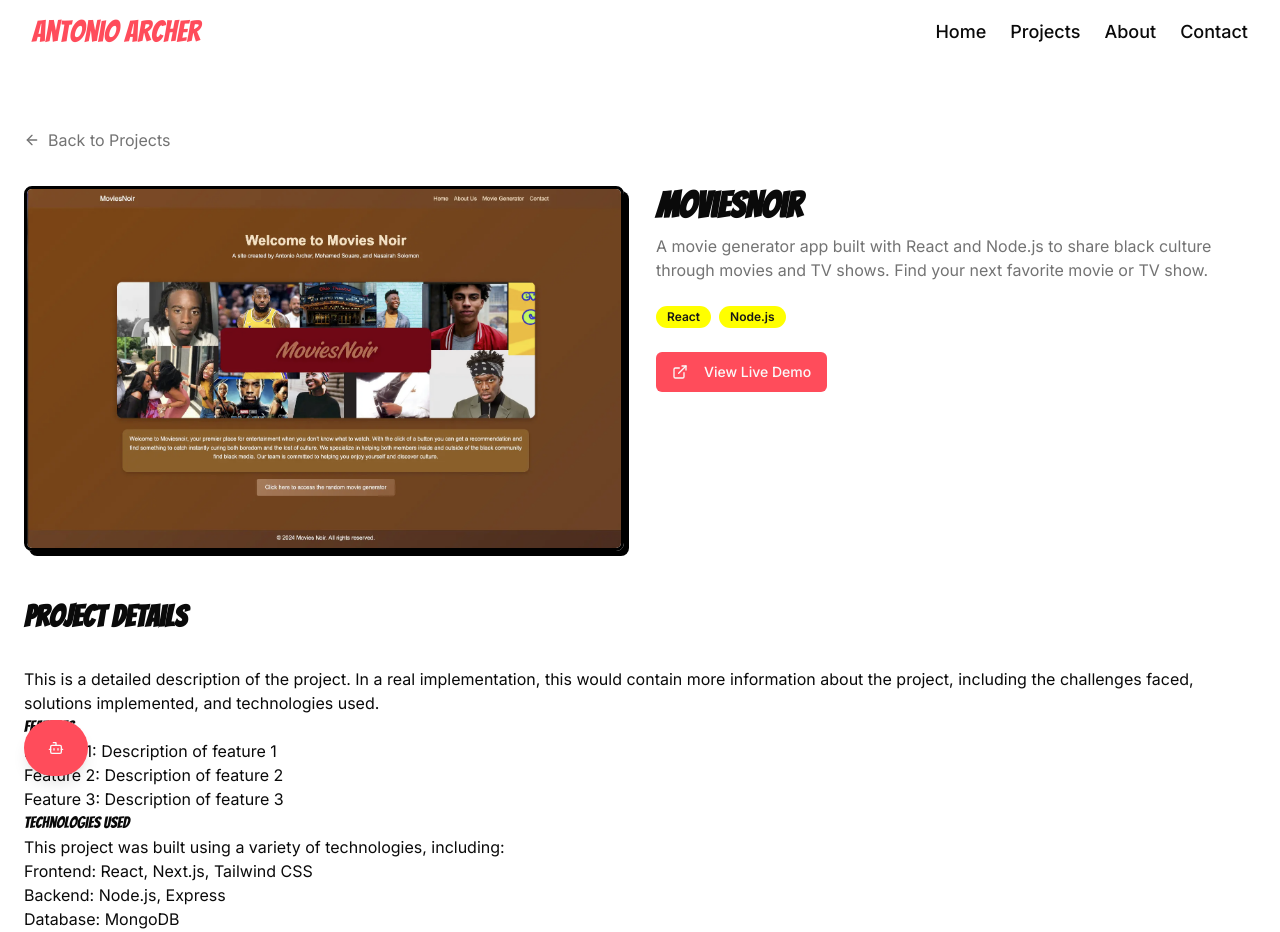
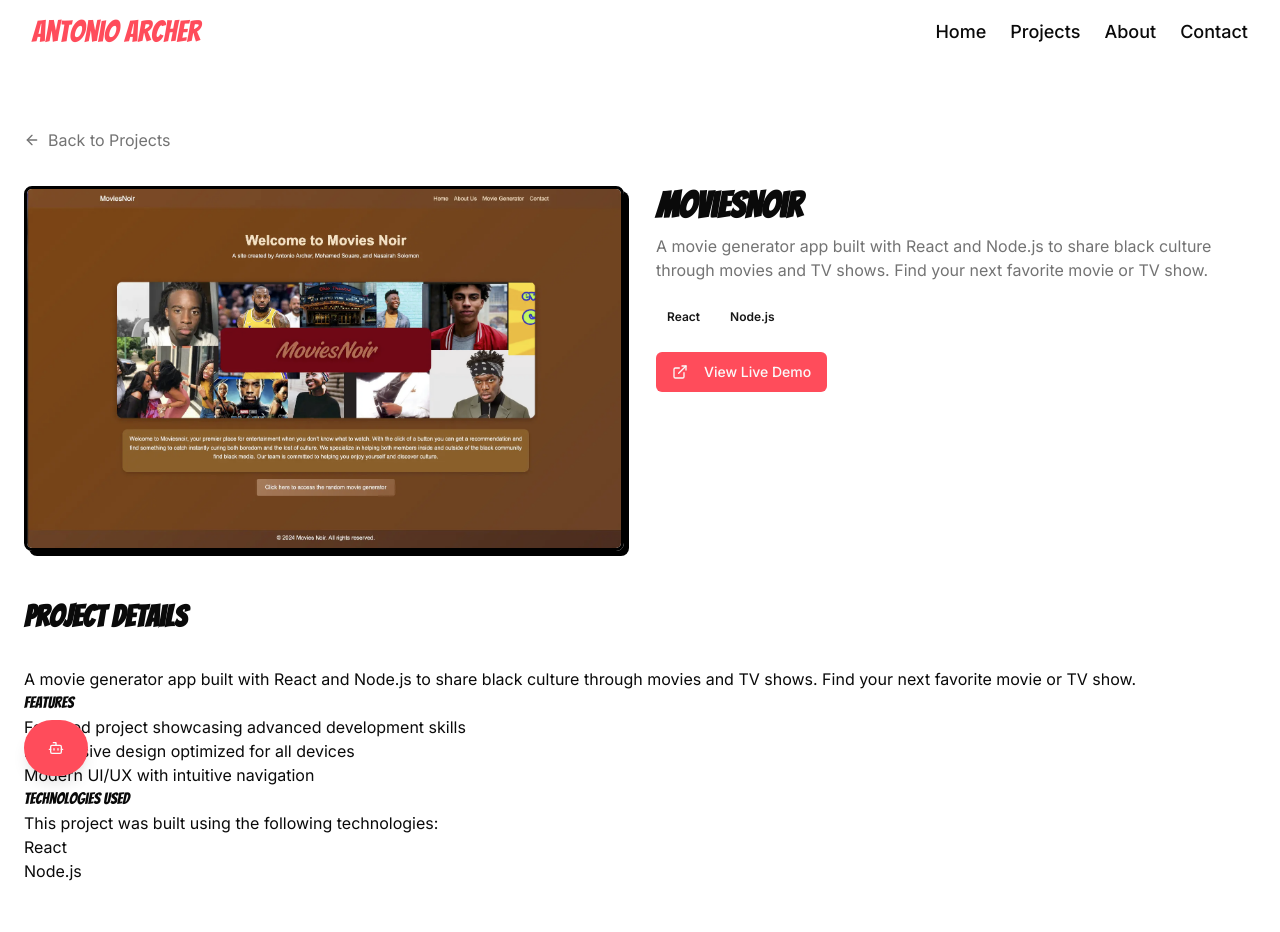
Before and after one commit to AD-Archer/AD-Archer, a Next.js app: page /projects/moviesnoir in a window 1280 px wide. Shown: the top 932 px of the page. Built offline with nearby package versions, Linux system fonts and the light colour scheme.

Commit message:
Update data and projects page

```diff
--- a/app/projects/[slug]/page.tsx
+++ b/app/projects/[slug]/page.tsx
@@ -21,8 +21,13 @@
     notFound()
   }
 
+  // Get related projects (excluding current project)
+  const relatedProjects = projects
+    .filter((p) => p.id !== project.id)
+    .slice(0, 3)
+
   return (
-    <div className="container px-4 md:px-6 py-16">
+    <div className="container px-4 md:px-6 py-16 font-sans">
       <div className="mb-8">
         <Link
           href="/#projects"
@@ -54,7 +59,7 @@
             {project.tags.map((tagId) => {
               const tag = tags.find((t) => t.id === tagId)
               return tag ? (
-                <Badge key={tag.id} variant="secondary">
+                <Badge key={tag.id} variant="secondary" className={tag.color}>
                   {tag.name}
                 </Badge>
               ) : null
@@ -88,24 +93,39 @@
 
         <div className="prose max-w-none">
           <p>
-            This is a detailed description of the project. In a real implementation, this would contain more information
-            about the project, including the challenges faced, solutions implemented, and technologies used.
+            {project.description}
           </p>
 
           <h3>Features</h3>
           <ul>
-            <li>Feature 1: Description of feature 1</li>
-            <li>Feature 2: Description of feature 2</li>
-            <li>Feature 3: Description of feature 3</li>
+            {project.features && project.features.length > 0 ? (
+              project.features.map((feature, index) => (
+                <li key={index}>{feature}</li>
+              ))
+            ) : project.featured ? (
+              <>
+                <li>Featured project showcasing advanced development skills</li>
+                <li>Responsive design optimized for all devices</li>
+                <li>Modern UI/UX with intuitive navigation</li>
+              </>
+            ) : (
+              <>
+                <li>Clean, responsive design</li>
+                <li>Optimized performance</li>
+                <li>User-friendly interface</li>
+              </>
+            )}
           </ul>
 
           <h3>Technologies Used</h3>
-          <p>This project was built using a variety of technologies, including:</p>
+          <p>This project was built using the following technologies:</p>
           <ul>
-            <li>Frontend: React, Next.js, Tailwind CSS</li>
-            <li>Backend: Node.js, Express</li>
-            <li>Database: MongoDB</li>
-            <li>Deployment: Vercel</li>
+            {project.tags.map((tagId) => {
+              const tag = tags.find((t) => t.id === tagId)
+              return tag ? (
+                <li key={tag.id}>{tag.name}</li>
+              ) : null
+            })}
           </ul>
         </div>
       </div>
@@ -114,10 +134,7 @@
         <h2 className="text-3xl font-bold mb-6">More Projects</h2>
 
         <div className="grid grid-cols-1 sm:grid-cols-2 lg:grid-cols-3 gap-6">
-          {projects
-            .filter((p) => p.id !== project.id)
-            .slice(0, 3)
-            .map((p) => (
+          {relatedProjects.map((p) => (
             <div key={p.id} className="border rounded-lg overflow-hidden">
               <div className="aspect-video relative">
                 <Image src={p.image || "/placeholder.svg"} alt={p.title} fill className="object-cover" />
--- a/lib/data.ts
+++ b/lib/data.ts
@@ -14,6 +14,7 @@
   link?: string
   github?: string
   slug?: string
+  features?: string[]
 }
 
 export type Skill = {
@@ -80,6 +81,13 @@
     featured: true,
     slug: "phillysocial",
     link: "https://phillysocial.adarcher.app",
+    features: [
+      "Real-time chat with public and private channels",
+      "Event creation and management system",
+      "RSS news feed integration for local Philadelphia news",
+      "Local business directory with reviews and ratings",
+      "Mobile-responsive design for all devices"
+    ]
   },
   {
     id: "2",
```
Lines whose indentation alone changed are shown as unchanged.
